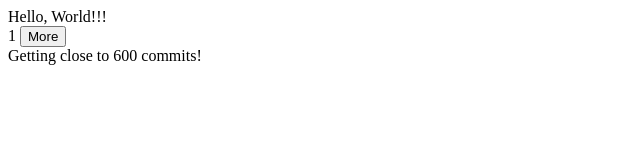
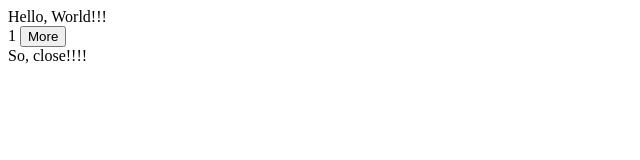
Before and after one commit to KevinEdwardBerry/git-me-out-of-this-mess, a plain HTML site: page index.html in a window 1280 px wide. Shown: the whole page, without its empty margins (0-640 px from the left). Drawn offline with Linux system fonts and the light colour scheme.

Commit message:
so close

```diff
--- a/index.html
+++ b/index.html
@@ -13,7 +13,7 @@
     <div id="changeMe">
     </div>
     <div>
-        Getting close to 600 commits!
+        So, close!!!!
     </div>
 </body>
 <script>
```
